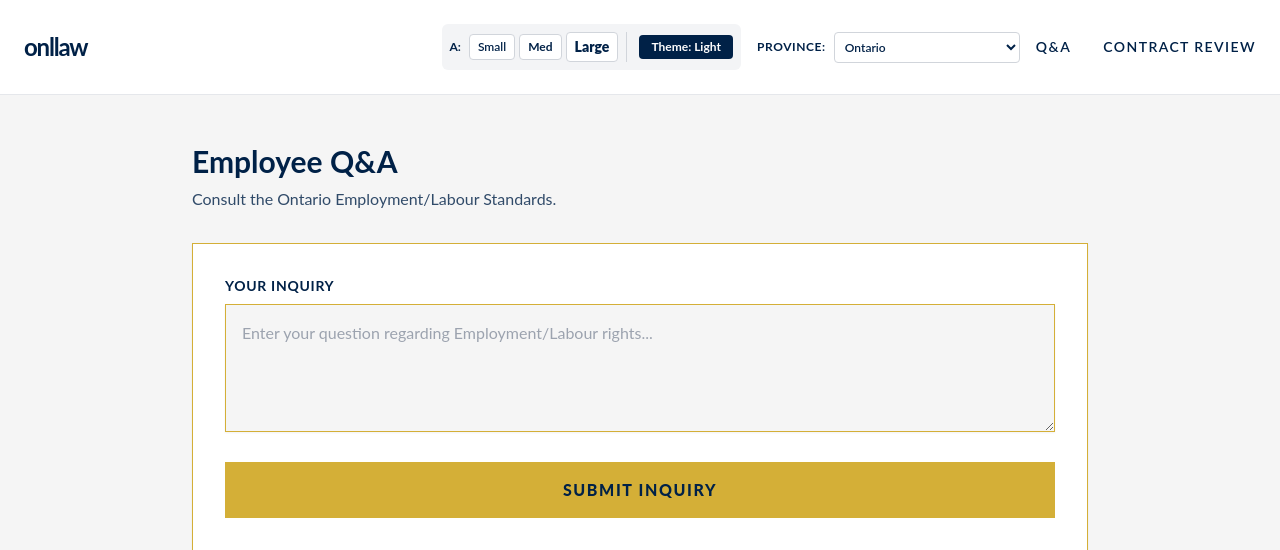
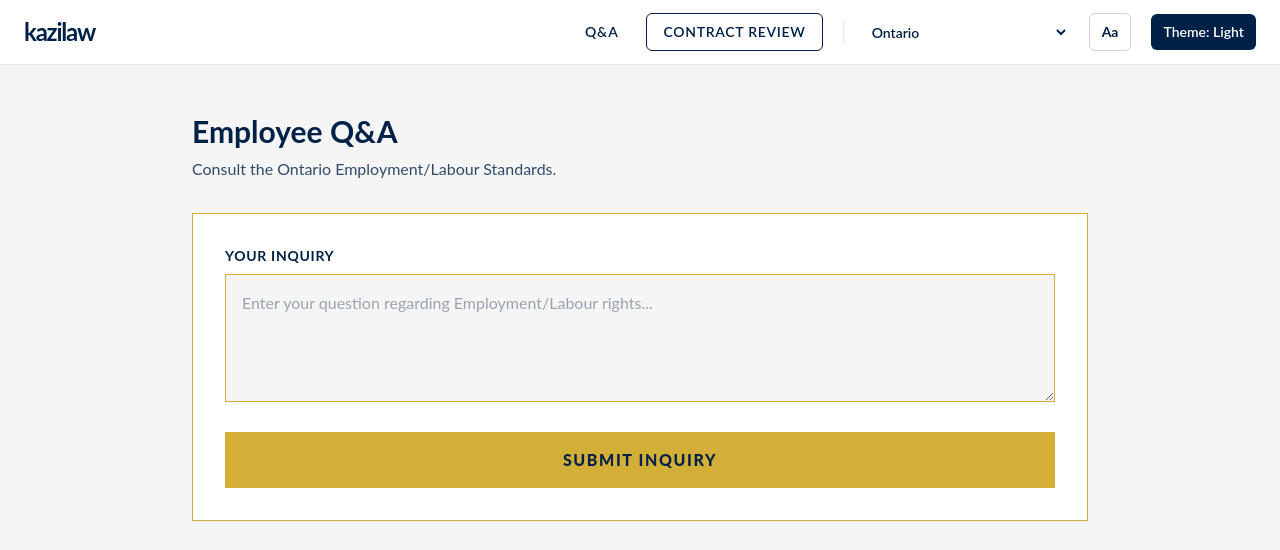
Before and after one commit to edimaudo/kazilaw, a FastAPI app: page /qa in a window 1280 px wide. Shown: the top 550 px of the page. Run offline with FastAPI, Linux system fonts and the light colour scheme; some libraries are stand-ins or nearby versions.

Commit message:
Update base.html

```diff
--- a/templates/base.html
+++ b/templates/base.html
@@ -63,31 +63,47 @@
         Skip to main content
     </a>
 
-    <nav class="p-4 md:p-6 bg-white border-b border-gray-200 flex flex-wrap justify-between items-center sticky top-0 z-50 text-[#002147]">
-        <a href="/" class="text-2xl font-bold tracking-tighter flex items-center" aria-label="kazilaw Home">
-            onllaw
+<nav class="sticky top-0 z-50 bg-white border-b border-gray-200 text-[#002147]">
+    <div class="max-w-7xl mx-auto px-4 md:px-6">
+        <div class="min-h-16 py-3 flex flex-wrap items-center justify-between gap-y-3">
+
+            <!-- Brand -->
+            <a href="/"
+               class="text-2xl font-bold tracking-tighter shrink-0"
+               aria-label="kazilaw Home">
+                kazilaw
             </a>
 
-        <div class="flex flex-wrap items-center gap-4 mt-4 md:mt-0 w-full md:w-auto justify-between md:justify-end">
+            <!-- Navigation + Controls -->
+            <div class="flex flex-wrap items-center justify-end gap-3 md:gap-5">
 
-            <!-- Accessibility Dashboard Panel -->
-            <div class="flex items-center gap-3 bg-gray-100 p-2 rounded-md" role="region" aria-label="Accessibility Controls">
-                <div class="flex items-center gap-1 border-r border-gray-300 pr-2">
-                    <span class="text-xs font-bold text-[#002147] mr-1" id="fs-label">A:</span>
-                    <button onclick="changeFontSize('small')" class="px-2 py-1 text-xs font-semibold bg-white border border-gray-300 rounded hover:bg-gray-200 text-[#002147]" aria-describedby="fs-label">Small</button>
-                    <button onclick="changeFontSize('medium')" class="px-2 py-1 text-xs font-bold bg-white border border-gray-300 rounded hover:bg-gray-200 text-[#002147]" aria-describedby="fs-label">Med</button>
-                    <button onclick="changeFontSize('large')" class="px-2 py-1 text-sm font-black bg-white border border-gray-300 rounded hover:bg-gray-200 text-[#002147]" aria-describedby="fs-label">Large</button>
+                <!-- Primary Navigation -->
+                <div class="flex items-center gap-4 md:gap-7 text-sm font-semibold uppercase tracking-wider">
+                    <a href="/qa"
+                       class="hover:text-[#D4AF37] transition duration-300">
+                        Q&A
+                    </a>
+
+                    <a href="/audit"
+                       class="px-3 md:px-4 py-2 border border-[#002147] rounded-md
+                              hover:bg-[#002147] hover:text-white transition duration-300">
+                        Contract Review
+                    </a>
                 </div>
 
-                <button id="theme-toggle" onclick="toggleTheme()" class="px-3 py-1 text-xs font-bold bg-[#002147] text-white rounded hover:bg-opacity-90">
-                    Theme: Light
-                </button>
-            </div>
+                <!-- Divider -->
+                <div class="hidden md:block h-6 w-px bg-gray-200"></div>
 
-            <!-- Standalone Province Select Control Container -->
-            <div id="province-selector-container" class="flex items-center gap-2">
-                <label for="province-select" class="text-xs font-bold uppercase tracking-wider text-[#002147]">Province:</label>
-                <select id="province-select" class="p-1.5 text-xs font-semibold bg-white border border-gray-300 rounded text-[#002147] focus:border-gold">
+                <!-- Province -->
+                <div class="flex items-center">
+                    <label for="province-select" class="sr-only">
+                        Province
+                    </label>
+
+                    <select id="province-select"
+                            class="px-1 py-1 text-sm font-semibold bg-transparent
+                                   border-0 text-[#002147] cursor-pointer
+                                   focus:ring-0 focus:outline-none">
                         <option value="AB">Alberta</option>
                         <option value="BC">British Columbia</option>
                         <option value="MB">Manitoba</option>
@@ -101,13 +117,104 @@
                     </select>
                 </div>
 
-            <div class="space-x-4 md:space-x-8 font-semibold text-sm uppercase tracking-widest flex text-[#002147]">
-                <a href="qa" class="hover:text-[#D4AF37] transition duration-300">Q&A</a>
-                <a href="/audit" class="hover:text-[#D4AF37] transition duration-300">Contract Review</a>
-                <!-- <a href="/lawyers" class="hover:text-[#D4AF37] transition duration-300">Lawyers</a> -->
+                <!-- Accessibility -->
+                <div class="relative">
+
+                    <button id="accessibility-toggle"
+                            type="button"
+                            onclick="toggleAccessibility()"
+                            class="px-3 py-2 text-sm font-bold border border-gray-300
+                                   rounded-md hover:bg-gray-100 transition duration-300"
+                            aria-expanded="false"
+                            aria-controls="accessibility-panel"
+                            aria-label="Accessibility settings">
+                        Aa
+                    </button>
+
+                    <!-- Accessibility Panel -->
+                    <div id="accessibility-panel"
+                         class="hidden absolute right-0 top-full mt-2 w-64 p-4
+                                bg-white border border-gray-200 rounded-lg shadow-lg
+                                z-50">
+
+                        <div class="text-xs font-bold uppercase tracking-wider mb-3">
+                            Text Size
+                        </div>
+
+                        <div class="flex gap-2">
+                            <button onclick="changeFontSize('small')"
+                                    class="flex-1 px-2 py-2 text-xs font-semibold
+                                           bg-white border border-gray-300 rounded
+                                           hover:bg-gray-100">
+                                Small
+                            </button>
+
+                            <button onclick="changeFontSize('medium')"
+                                    class="flex-1 px-2 py-2 text-sm font-bold
+                                           bg-white border border-gray-300 rounded
+                                           hover:bg-gray-100">
+                                Medium
+                            </button>
+
+                            <button onclick="changeFontSize('large')"
+                                    class="flex-1 px-2 py-2 text-base font-black
+                                           bg-white border border-gray-300 rounded
+                                           hover:bg-gray-100">
+                                Large
+                            </button>
+                        </div>
+
+                    </div>
+                </div>
+
+                <!-- Theme Toggle -->
+                <button id="theme-toggle"
+                        type="button"
+                        onclick="toggleTheme()"
+                        class="px-3 py-2 text-sm font-semibold bg-[#002147]
+                               text-white rounded-md hover:opacity-90
+                               transition duration-300"
+                        aria-label="Toggle light and dark theme">
+                    ☀ Light
+                </button>
+
+            </div>
         </div>
     </div>
 </nav>
+
+<script>
+    function toggleAccessibility() {
+        const panel = document.getElementById('accessibility-panel');
+        const button = document.getElementById('accessibility-toggle');
+
+        const isHidden = panel.classList.contains('hidden');
+
+        panel.classList.toggle('hidden');
+        button.setAttribute('aria-expanded', isHidden);
+    }
+
+    function changeFontSize(size) {
+        document.documentElement.classList.remove(
+            'text-size-small',
+            'text-size-medium',
+            'text-size-large'
+        );
+
+        document.documentElement.classList.add(`text-size-${size}`);
+    }
+
+    function toggleTheme() {
+        const html = document.documentElement;
+        const button = document.getElementById('theme-toggle');
+
+        html.classList.toggle('dark');
+
+        const isDark = html.classList.contains('dark');
+
+        button.textContent = isDark ? '☾ Dark' : '☀ Light';
+    }
+</script>
 
     <main class="flex-grow" id="main-content">
         {% block content %}{% endblock %}
```
Lines whose indentation alone changed are shown as unchanged.
